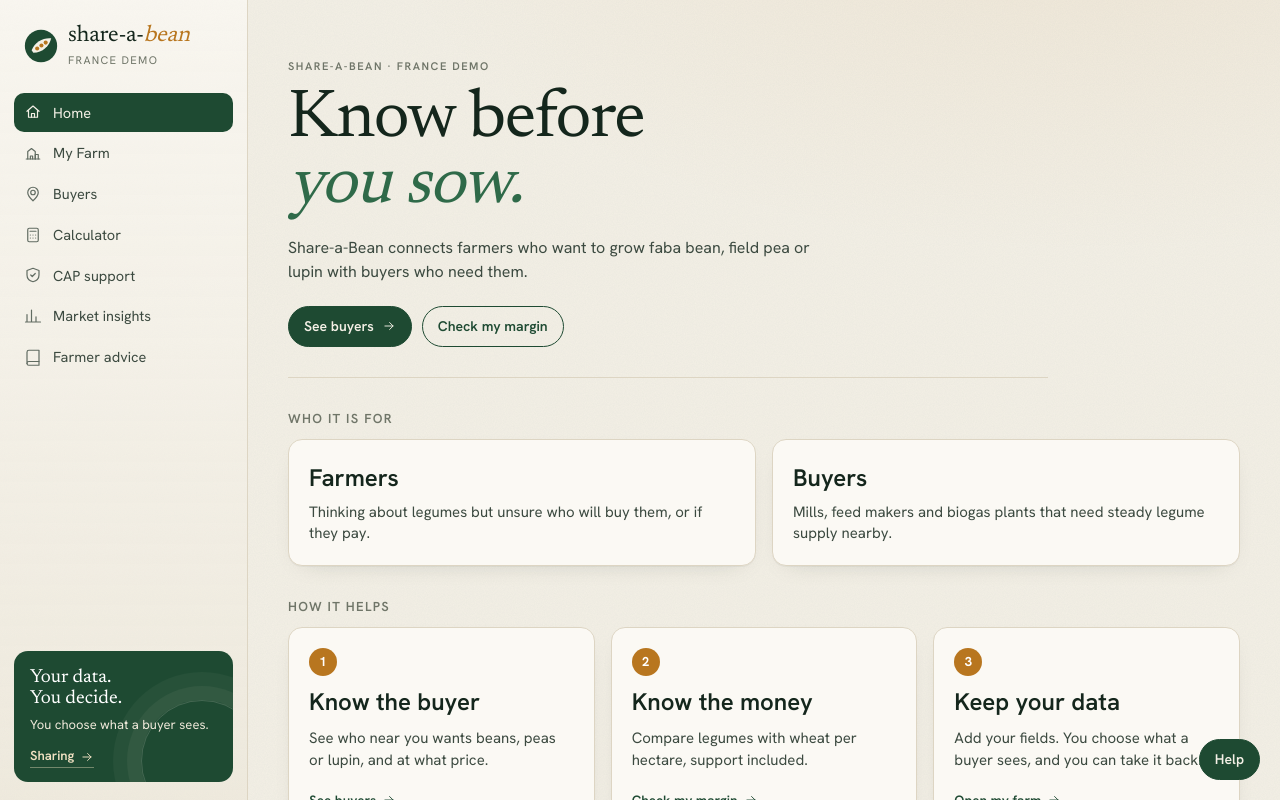
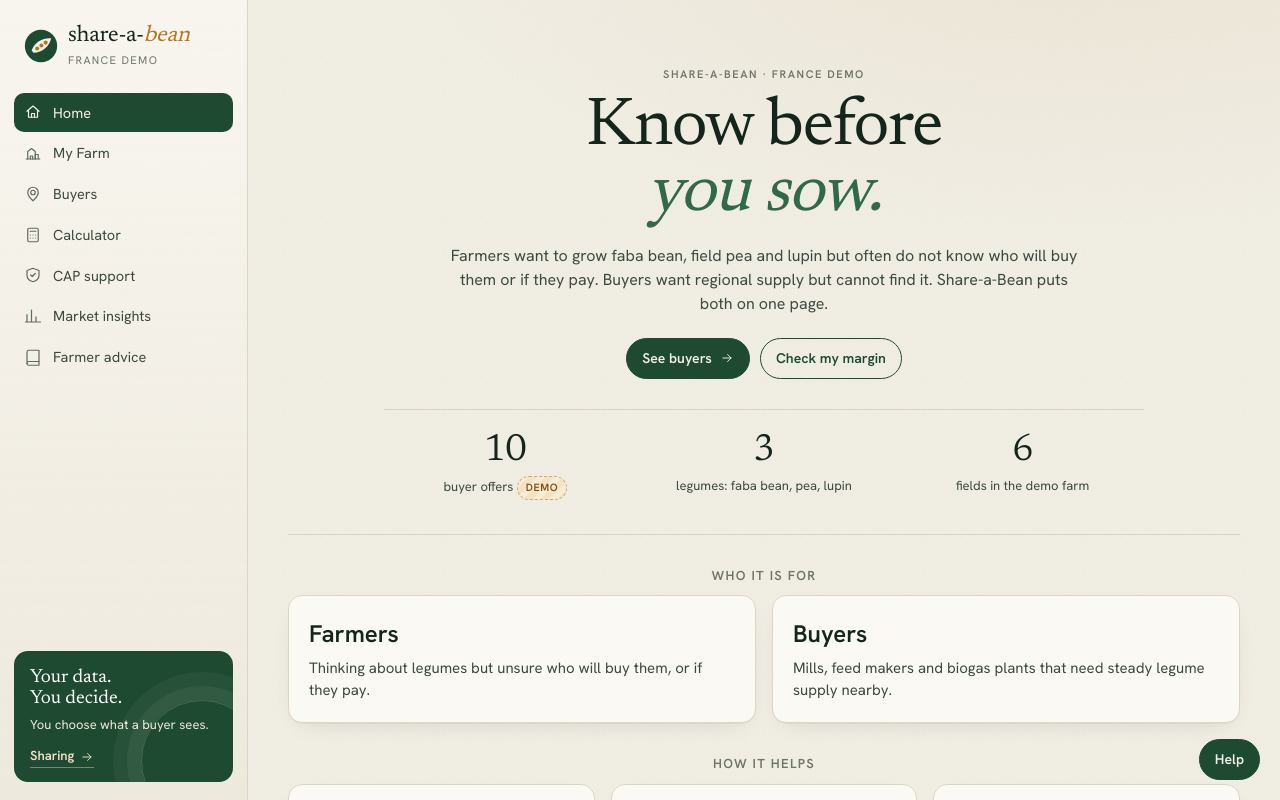
Before and after one commit to st3fansrb/Share-a-Bean, a Next.js app: page / in a window 1280 px wide. Shown: the top 800 px of the page. Built offline with nearby package versions, Linux system fonts and the light colour scheme.

Commit message:
Home: center the top, explain problem and offer, add small facts row
Co-Authored-By: Claude Sonnet 5.5 <noreply@anthropic.com>
Claude-Session: https://claude.ai/code/session_01JVG1BVqYuE899HTGSohLPG

```diff
--- a/app/home.css
+++ b/app/home.css
@@ -1,13 +1,20 @@
 .home { display: flex; flex-direction: column; gap: 34px; }
 
-.entrance { padding: 28px 0 30px; border-bottom: 1px solid var(--line); max-width: 760px; }
+.entrance { padding: 36px 0 34px; border-bottom: 1px solid var(--line); text-align: center; display: flex; flex-direction: column; align-items: center; }
 .entrance h1 { font-size: 68px; line-height: 0.98; margin: 12px 0 16px; }
 .entrance h1 em { display: block; }
-.entrance .lede { margin-bottom: 22px; max-width: 560px; }
+.entrance .actions { justify-content: center; }
+.entrance .lede { margin: 0 auto 22px; max-width: 640px; }
 .actions { display: flex; gap: 10px; flex-wrap: wrap; }
 
-.sec { font-size: 13px; letter-spacing: 0.1em; text-transform: uppercase; color: var(--muted); font-weight: 600; font-family: var(--body); margin: 0 0 12px; }
+.facts { display: grid; grid-template-columns: repeat(3, minmax(0, 1fr)); gap: 16px; width: 100%; max-width: 760px; margin: 30px 0 0; padding-top: 22px; border-top: 1px solid var(--line); }
+.facts dd { margin: 0; font-family: var(--display); font-size: 38px; line-height: 1; }
+.facts dt { font-size: 13px; color: var(--ink-2); margin-top: 6px; }
+.pos { color: var(--forest-2); }
 
+.sec { text-align: center; font-size: 13px; letter-spacing: 0.1em; text-transform: uppercase; color: var(--muted); font-weight: 600; font-family: var(--body); margin: 0 0 12px; }
+
+.who2, .steps, .more { }
 .who2 { display: grid; grid-template-columns: 1fr 1fr; gap: 16px; }
 .who2 h3 { font-size: 24px; margin: 0 0 6px; }
 .who2 p, .step p { margin: 0; color: var(--ink-2); font-size: 15px; line-height: 1.45; }
@@ -25,5 +32,5 @@
 
 @media (max-width: 860px) {
   .entrance h1 { font-size: 46px; }
-  .who2, .steps, .more { grid-template-columns: 1fr; }
+  .who2, .steps, .more, .facts { grid-template-columns: 1fr; }
 }
--- a/app/page.tsx
+++ b/app/page.tsx
@@ -1,11 +1,13 @@
 import Link from "next/link";
 import { icons } from "@/components/Icons";
+import { Synthetic } from "@/components/Tag";
+import { farmData, offerData } from "@/lib/data";
 import "./home.css";
 
 const steps = [
-  { n: "1", title: "Know the buyer", text: "See who near you wants beans, peas or lupin, and at what price.", href: "/opportunities", cta: "See buyers" },
-  { n: "2", title: "Know the money", text: "Compare legumes with wheat per hectare, support included.", href: "/calculator", cta: "Check my margin" },
-  { n: "3", title: "Keep your data", text: "Add your fields. You choose what a buyer sees, and you can take it back.", href: "/farm", cta: "Open my farm" },
+  { n: "1", title: "Know the buyer", text: "See who near you wants faba bean, pea or lupin, how much, at what price and for how long. Open a buyer to see the offer.", href: "/opportunities", cta: "See buyers" },
+  { n: "2", title: "Know the money", text: "Compare legumes with wheat, rapeseed and sunflower per hectare. EU support and the nitrogen legumes leave for the next crop are included.", href: "/calculator", cta: "Check my margin" },
+  { n: "3", title: "Keep your data", text: "Add your fields. You choose which ones a buyer sees, and you can take it back at any time.", href: "/farm", cta: "Open my farm" },
 ];
 
 const more = [
@@ -20,11 +22,16 @@ export default function Home() {
       <section className="entrance reveal d1">
         <div className="eyebrow">Share-a-Bean · France demo</div>
         <h1>Know before <em>you sow.</em></h1>
-        <p className="lede">Share-a-Bean connects farmers who want to grow faba bean, field pea or lupin with buyers who need them.</p>
+        <p className="lede">Farmers want to grow faba bean, field pea and lupin but often do not know who will buy them or if they pay. Buyers want regional supply but cannot find it. Share-a-Bean puts both on one page.</p>
         <div className="actions">
           <Link className="btn" href="/opportunities">See buyers {icons.arrow}</Link>
           <Link className="btn ghost" href="/calculator">Check my margin</Link>
         </div>
+        <dl className="facts">
+          <div><dd>{offerData.length}</dd><dt>buyer offers <Synthetic>demo</Synthetic></dt></div>
+          <div><dd>3</dd><dt>legumes: faba bean, pea, lupin</dt></div>
+          <div><dd>{farmData.parcels.length}</dd><dt>fields in the demo farm</dt></div>
+        </dl>
       </section>
 
       <section className="reveal d2">
```
